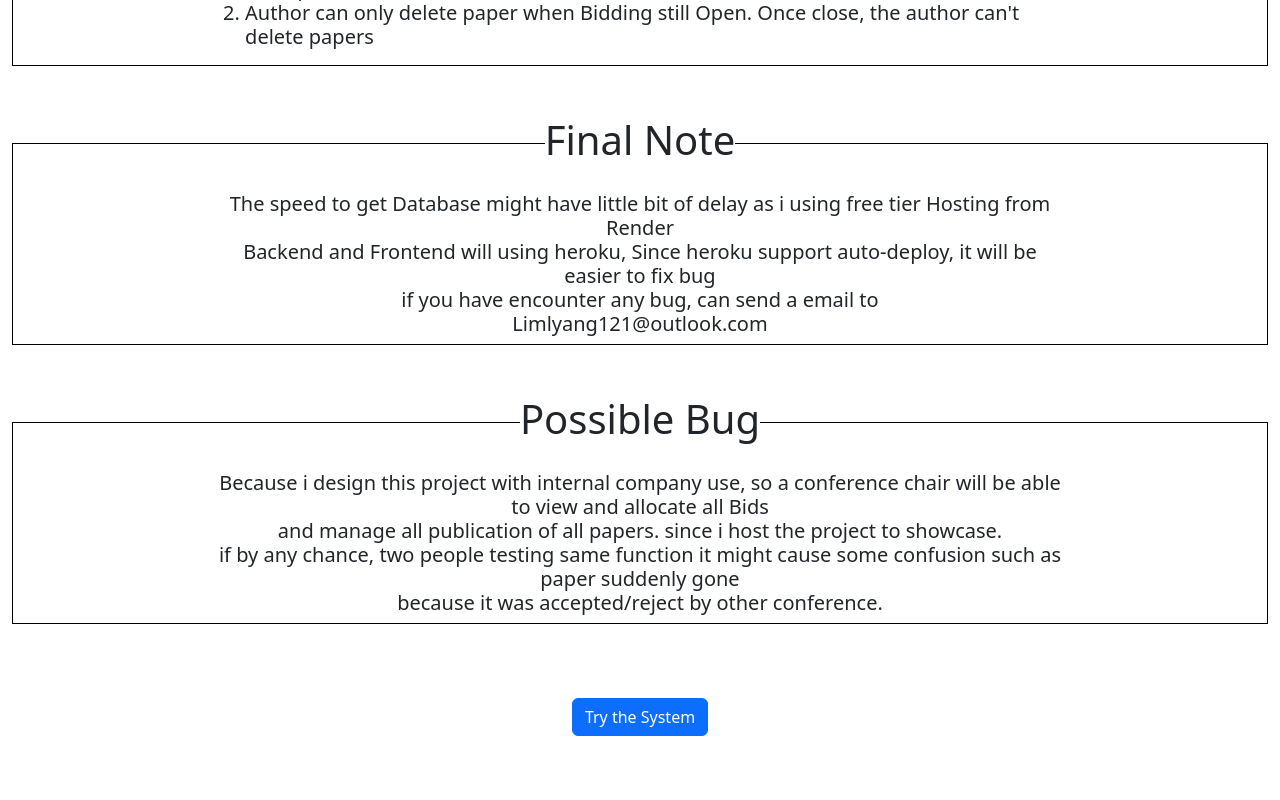
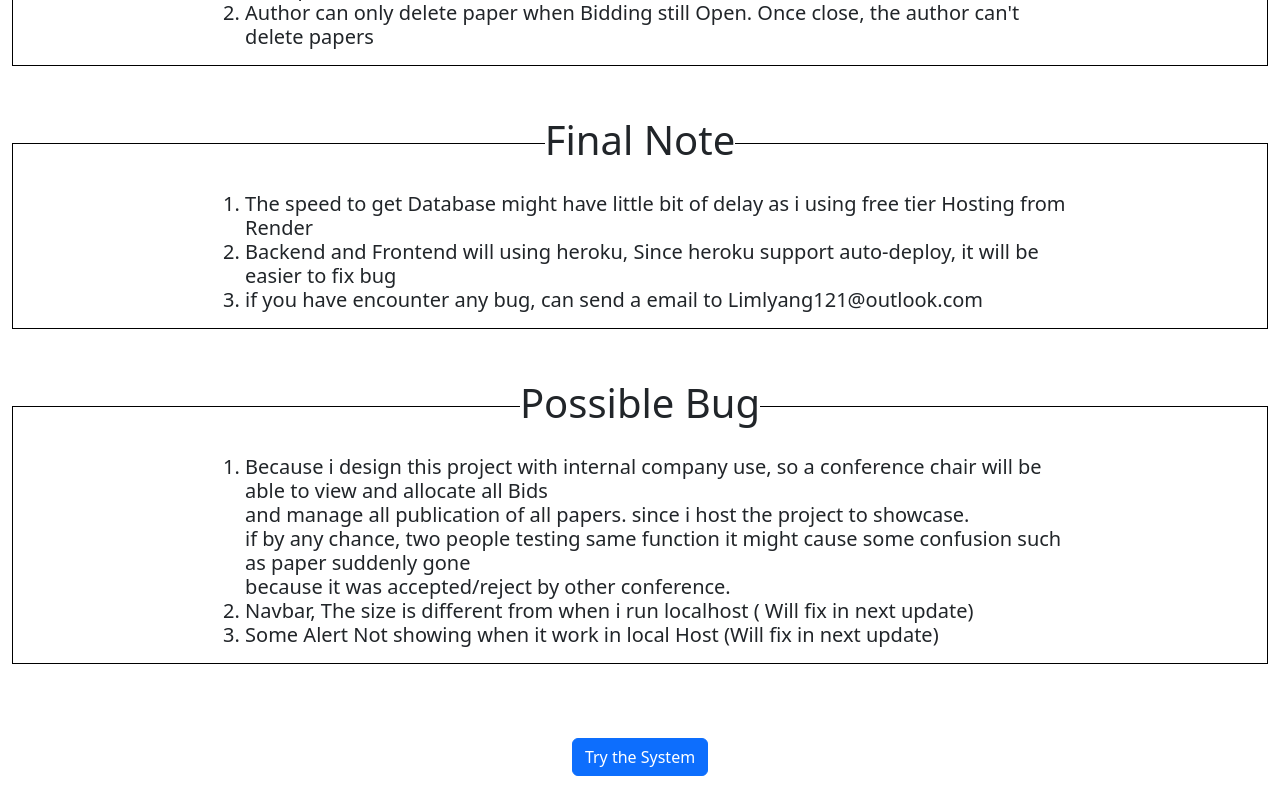
Before and after one commit to limlyang121/Research_Conference, a React (Create React App) app in the folder app/: page / in a window 1280 px wide. Shown: the part 1207-2007 px from the top of the page. Before the commit the page ends 1967 px from the top, so only its background shows below. Built offline with nearby package versions, Linux system fonts and the light colour scheme.

Commit message:
Grab Hosting update to local

```diff
--- a/app/src/LandingPage.js
+++ b/app/src/LandingPage.js
@@ -9,7 +9,7 @@
   return (
     <div>
       <h2 style={{ textAlign: "center" }}>Note</h2>
-      <hr style={{height:"20px" }} />
+      <hr style={{ height: "20px" }} />
       <Container fluid>
         <br />
 
@@ -134,10 +134,18 @@
 
           <Container style={{ width: "70%" }}  >
             <h5>
-              The speed to get Database might have little bit of delay as i using free tier Hosting from Render <br />
-              Backend and Frontend will using heroku, Since heroku support auto-deploy, it will be easier to fix bug <br />
-              if you have encounter any bug, can send a email to  <br />
-              Limlyang121@outlook.com
+              <ol style={{ textAlign: "left" }} >
+                <li>
+                  The speed to get Database might have little bit of delay as i using free tier Hosting from Render
+                </li>
+                <li>
+                  Backend and Frontend will using heroku, Since heroku support auto-deploy, it will be easier to fix bug <br />
+                </li>
+                <li>
+                if you have encounter any bug, can send a email to
+                  Limlyang121@outlook.com
+                </li>
+              </ol>
             </h5>
           </Container>
 
@@ -152,10 +160,22 @@
 
           <Container style={{ width: "70%" }}  >
             <h5>
-              Because i design this project with internal company use, so a conference chair will be able to view and allocate all Bids  <br />
-              and manage all publication  of all papers. since i host the project to showcase. <br/>
-              if by any chance, two people testing same function it might cause some confusion such as paper suddenly gone <br/>
-              because it was accepted/reject by other conference.
+              <ol style={{ textAlign: "left" }} >
+                <li>
+                  Because i design this project with internal company use, so a conference chair will be able to view and allocate all Bids  <br />
+                  and manage all publication  of all papers. since i host the project to showcase. <br />
+                  if by any chance, two people testing same function it might cause some confusion such as paper suddenly gone <br />
+                  because it was accepted/reject by other conference.
+                </li>
+                <li>
+                  Navbar, The size is different from when i run localhost ( Will fix in next update)
+                </li>
+                <li>
+                  Some Alert Not showing when it work in local Host (Will fix in next update)
+                </li>
+
+              </ol>
+
             </h5>
           </Container>
 
--- a/app/src/Navbar/AppNavbar.js
+++ b/app/src/Navbar/AppNavbar.js
@@ -41,7 +41,7 @@
       <Navbar color="dark" dark expand="md">
         <Container fluid>
 
-          <NavbarBrand tag={Link} to="/home"><h2>Home</h2></NavbarBrand>
+          <NavbarBrand tag={Link} to="/home" ><h2>Home</h2></NavbarBrand>
 
           <NavbarToggler onClick={() => { setIsOpen(!isOpen) }} />
           <Collapse isOpen={isOpen} navbar>
```
Also changed, not shown: 2 other files (tests, documents, lock files or other folders).
